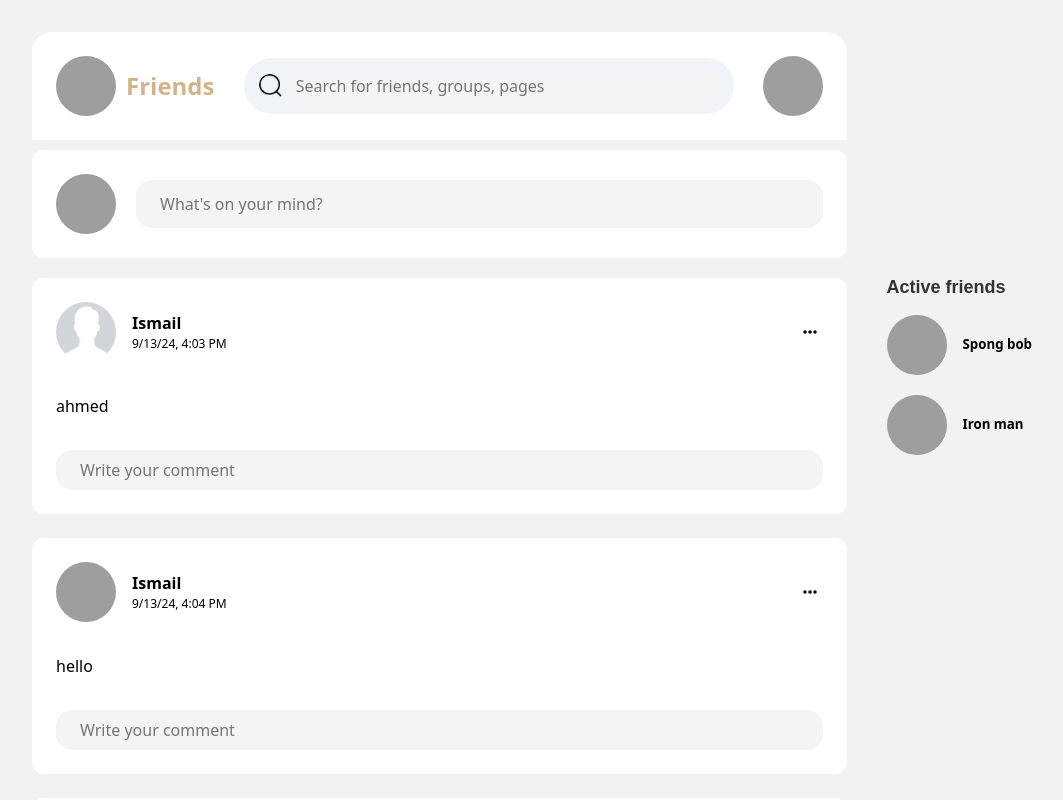
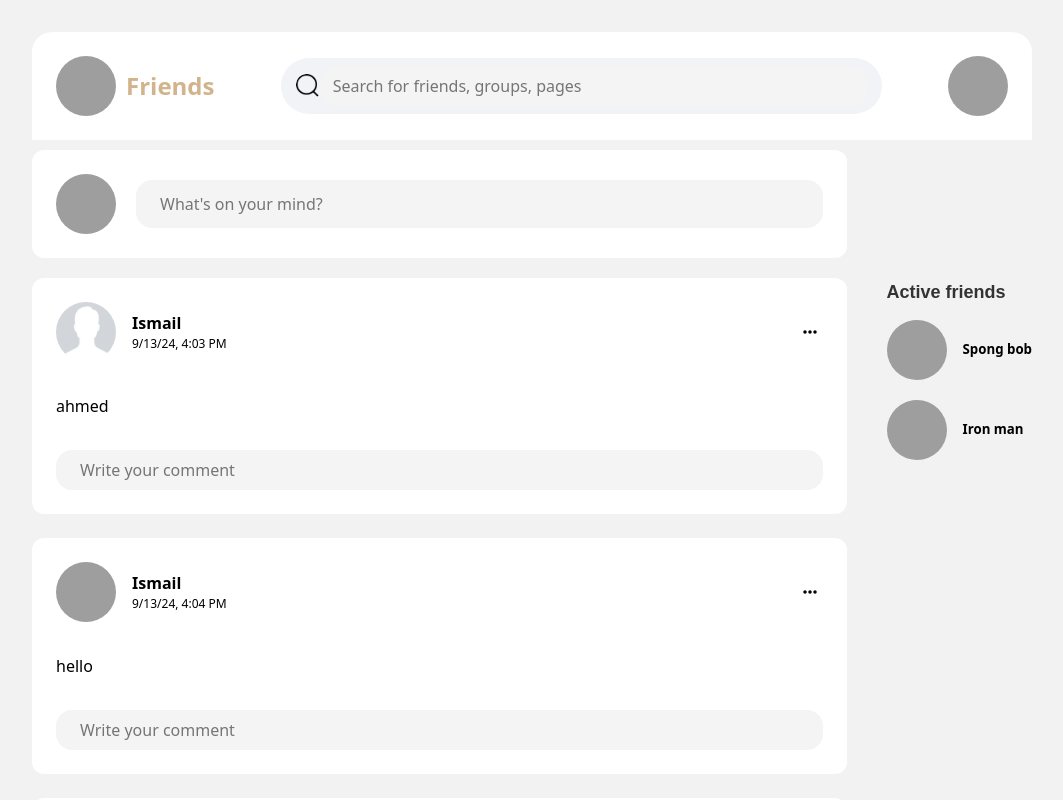
Before and after one commit to Apolo151/eSocialize-frontend, an Angular app: page / in a window 1280 px wide. Shown: the top 800 px of the page, without its empty margins (108-1171 px from the left). Built offline with nearby package versions, Linux system fonts and the light colour scheme; data requests are answered from the project's data file; grey boxes are pictures that could not be loaded.

Commit message:
Logged-session-user

```diff
--- a/src/app/components/side-nav/side-nav.component.css
+++ b/src/app/components/side-nav/side-nav.component.css
@@ -1,5 +1,5 @@
 .container{
-    margin-top: 150%;
+    margin-top: 80%;
     margin-left: 16px;
 }
 
--- a/src/app/pages/home/home.component.html
+++ b/src/app/pages/home/home.component.html
@@ -1,3 +1,4 @@
+<app-header *ngIf="author" [author]="author" ></app-header>
 
 <div class="container">
 
@@ -9,7 +10,6 @@
     <div *ngIf="errorMessage">
       <p>Error: {{ errorMessage }}</p>
     </div>
-  <app-header *ngIf="author" [author]="author" ></app-header>
 
   <app-new-post *ngIf="author" [author]="author" (postAdded)="handlePostAdded($event)"></app-new-post>
 
```
